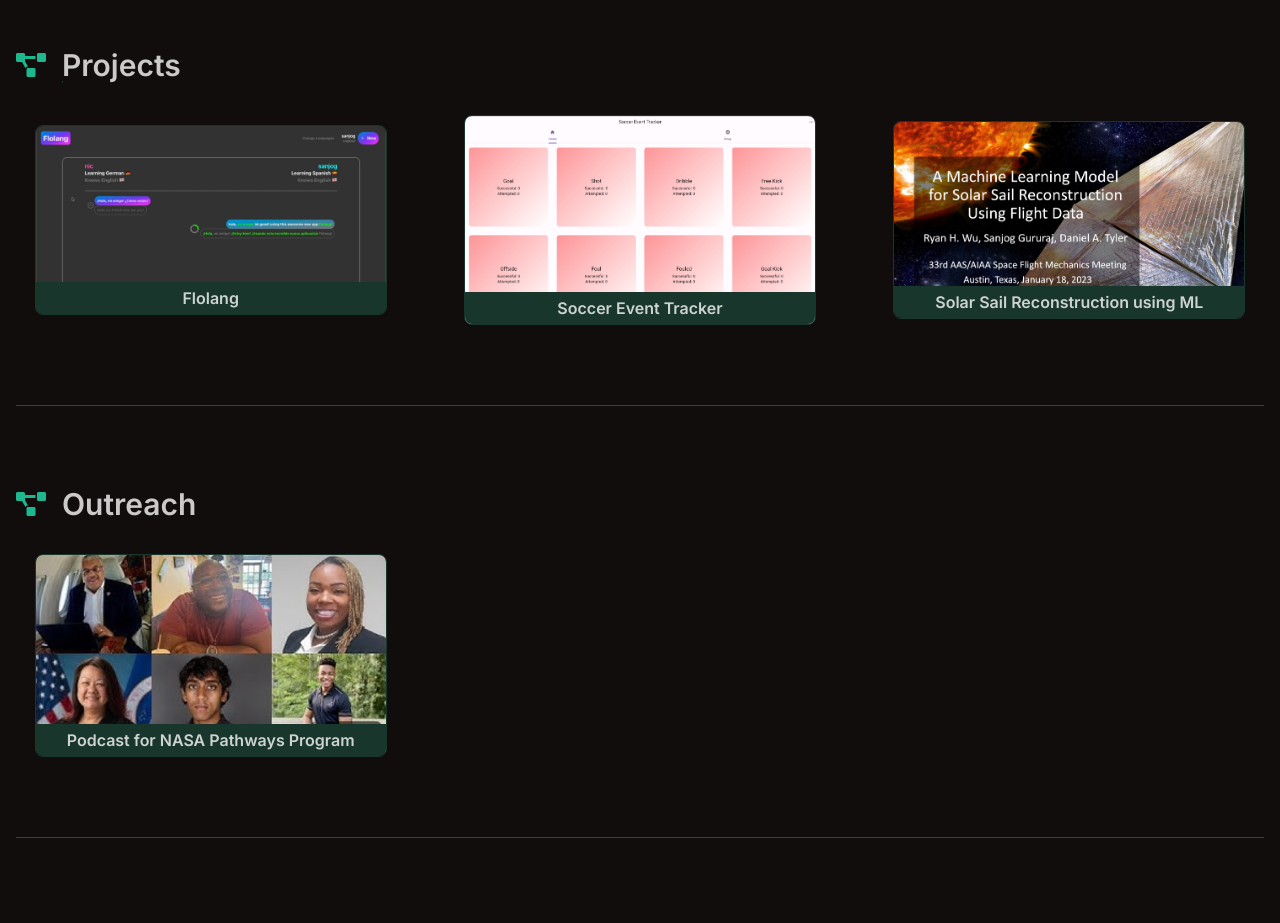
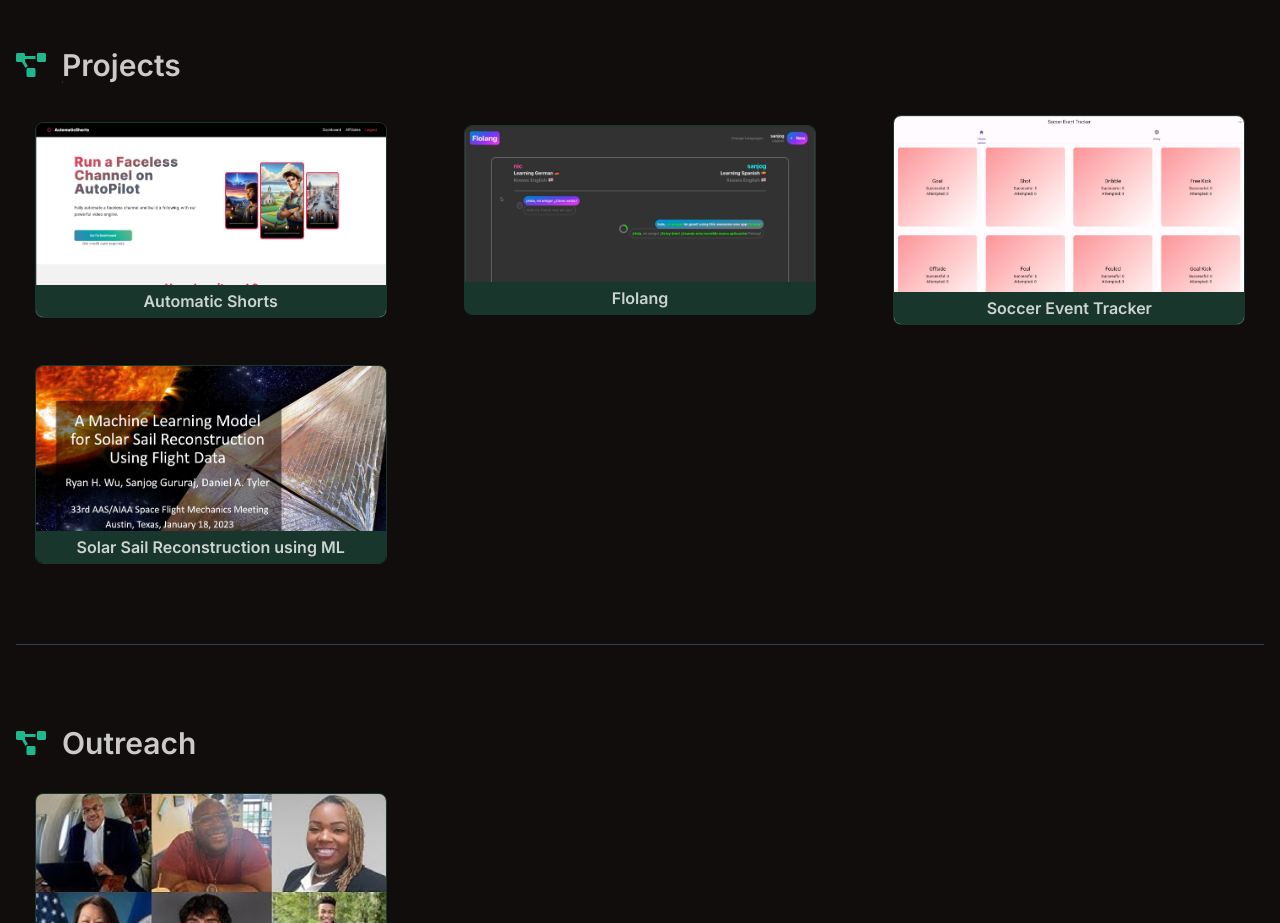
Before and after one commit to sanjogururaj47/sanjogururajportfolio, a Next.js app: page / in a window 1280 px wide. Shown: the part 2500-3423 px from the top of the page. Built offline with nearby package versions, Linux system fonts and the light colour scheme.

Commit message:
Added automaticshorts project

```diff
--- a/components/Projects.tsx
+++ b/components/Projects.tsx
@@ -1,6 +1,7 @@
 import { FaProjectDiagram } from "react-icons/fa";
 import Title from "./Title";
 import flolang from "../public/img/projects/flolang.jpg";
+import automaticshorts from "../public/img/projects/automaticshorts.jpg";
 import soccerEventTracker from "../public/img/projects/soccer-event-tracker.jpg";
 import Image from "next/image";
 import MachineLearningNASAResearch from "../public/img/involvements/nasa-ml-solar-sail.jpg";
@@ -11,6 +12,11 @@ const Projects = () => {
     <div className="wrapper">
       <Title text="Projects" icon={<FaProjectDiagram />} />
       <div className="grid grid-cols-1 md:grid-cols-2 lg:grid-cols-3 gap-10 place-items-center">
+        <ProjectCard
+          img={automaticshorts.src}
+          title="Automatic Shorts"
+          link="https://www.automaticshorts.com"
+        />
         <ProjectCard
           img={flolang.src}
           title="Flolang"
```
Also changed, not shown: public/img/projects/automaticshorts.jpg (added).
